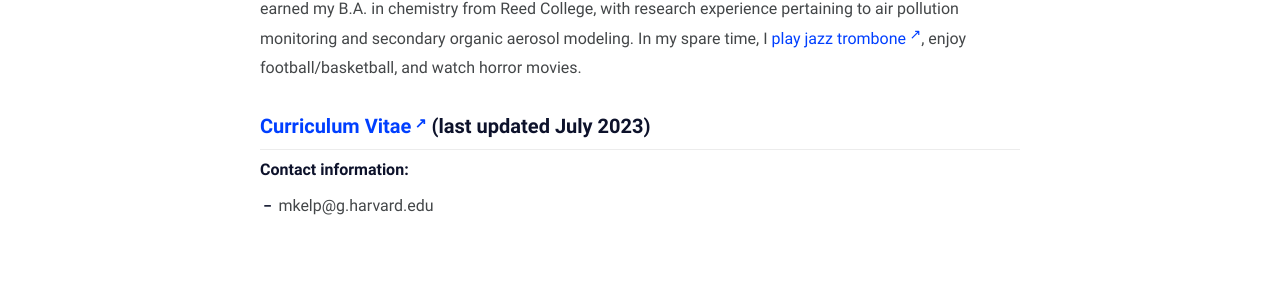
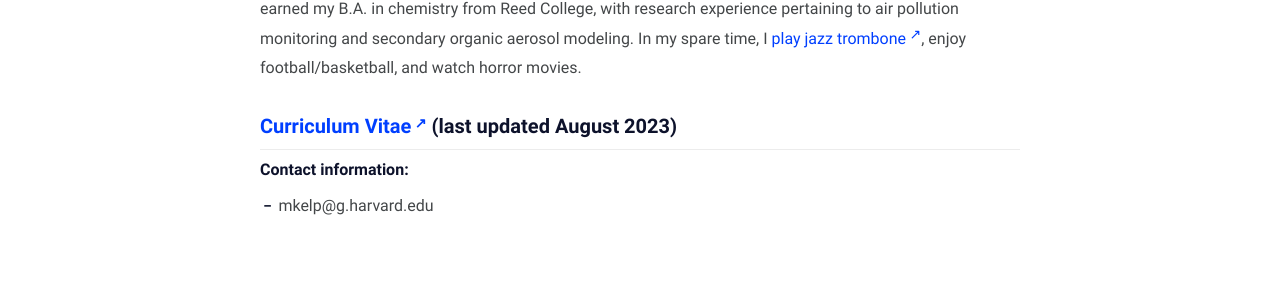
Before and after one commit to mkelp/mkelp.github.io, a Jekyll site: the page built from aboutMe.md, in a window 1280 px wide. Shown: the part 1264-1571 px from the top of the page. Built offline with Jekyll 4.4.1, drawn with Linux system fonts in a browser that asks for light colours.

Commit message:
August7i

```diff
--- a/aboutMe.md
+++ b/aboutMe.md
@@ -20,7 +20,7 @@
 In the past, I worked as a junior research scientist at the University of Washington with Prof. Julian Marshall on air quality case studies and applications of machine learning methods to chemical mechanisms. I earned my B.A. in chemistry from Reed College, with research experience pertaining to air pollution monitoring and secondary organic aerosol modeling. In my spare time, I [play jazz trombone](https://soundcloud.com/philosophytalk/it-dont-mean-a-thing-from-your-lying-eyes-112915){:target="_blank"}, enjoy football/basketball, and watch horror movies.
 
 
-### [Curriculum Vitae]({{ site.url }}/assets/mkelpCV.pdf){:target="_blank"} (last updated July 2023)
+### [Curriculum Vitae]({{ site.url }}/assets/mkelpCV.pdf){:target="_blank"} (last updated August 2023)
 
 
 **Contact information:**
```
